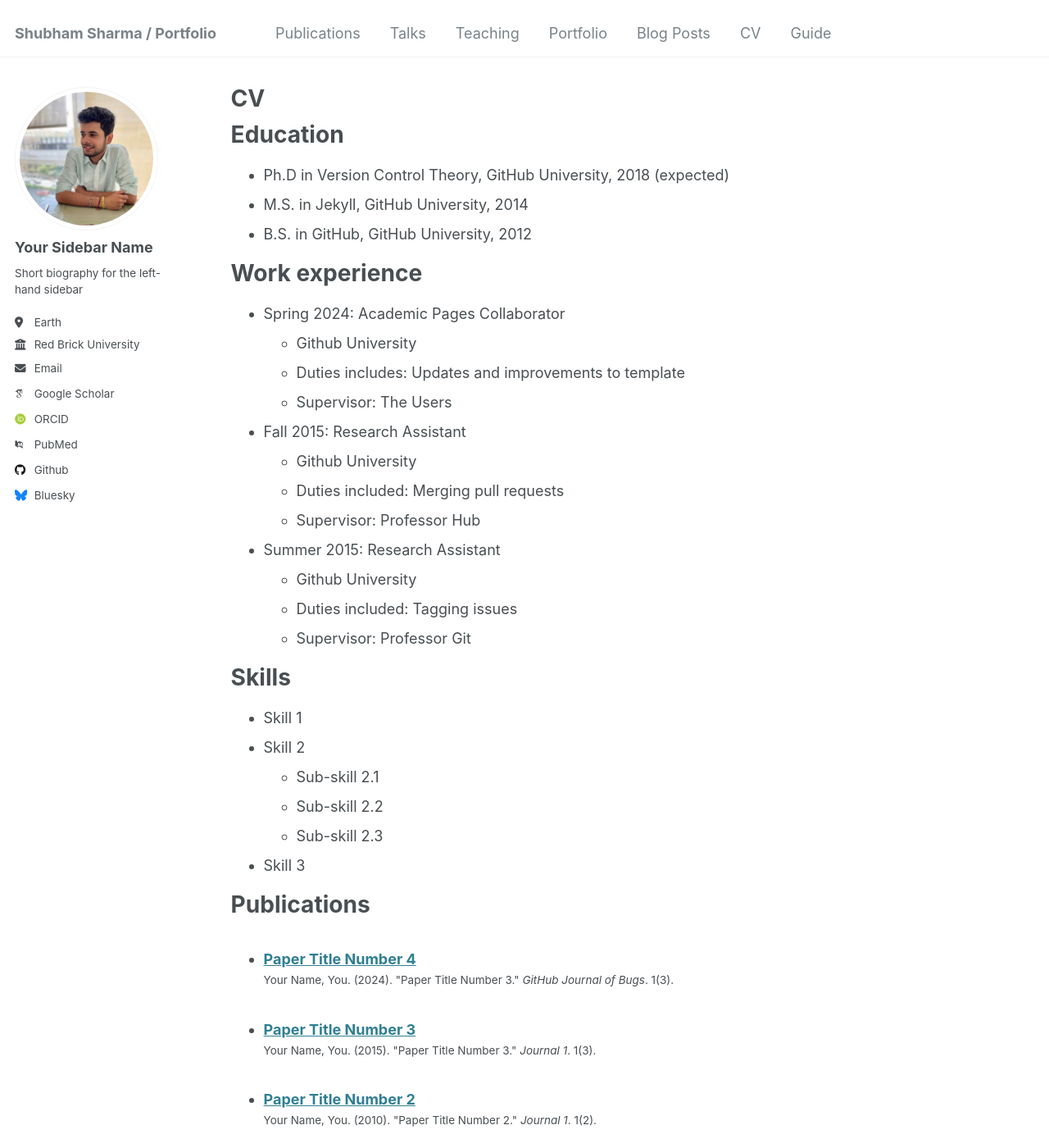
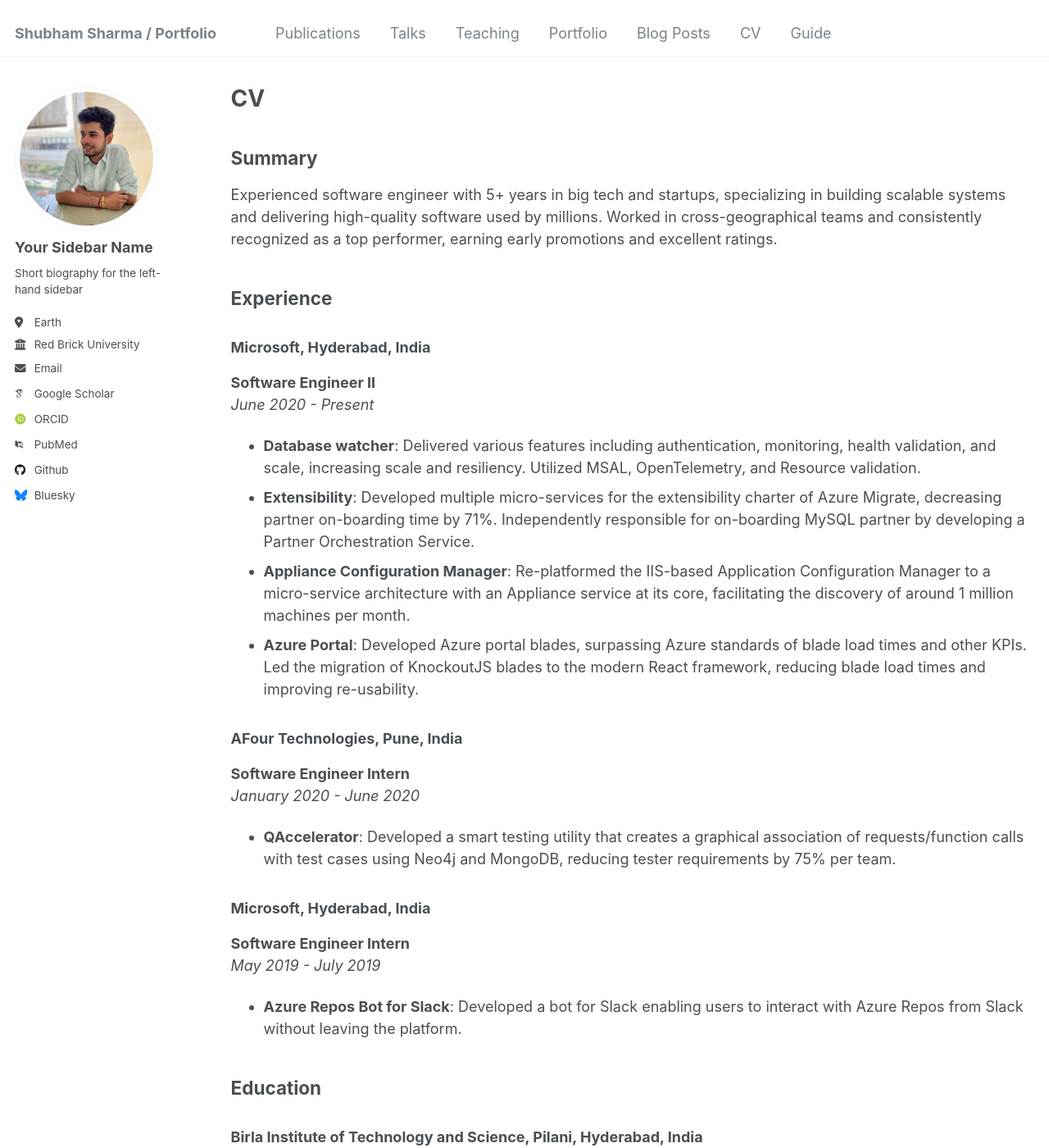
Before and after one commit to shubhamsrkdev/shubhamsrkdev.github.io, a Jekyll site: the page built from _pages/cv.md, in a window 1280 px wide and 1400 px high. Shown: the whole window at 82% size. Built offline with Jekyll 4.4.1, drawn with Linux system fonts in a browser that asks for light colours; some web fonts are replaced; some of the changed text lies outside the part shown.

Commit message:
Update cv.md

```diff
--- a/_pages/cv.md
+++ b/_pages/cv.md
@@ -7,58 +7,48 @@ redirect_from:
   - /resume
 ---
 
-{% include base_path %}
 
-Education
-======
-* Ph.D in Version Control Theory, GitHub University, 2018 (expected)
-* M.S. in Jekyll, GitHub University, 2014
-* B.S. in GitHub, GitHub University, 2012
+## Summary
 
-Work experience
-======
-* Spring 2024: Academic Pages Collaborator
-  * Github University
-  * Duties includes: Updates and improvements to template
-  * Supervisor: The Users
+Experienced software engineer with 5+ years in big tech and startups, specializing in building scalable systems and delivering high-quality software used by millions. Worked in cross-geographical teams and consistently recognized as a top performer, earning early promotions and excellent ratings.
 
-* Fall 2015: Research Assistant
-  * Github University
-  * Duties included: Merging pull requests
-  * Supervisor: Professor Hub
+## Experience
 
-* Summer 2015: Research Assistant
-  * Github University
-  * Duties included: Tagging issues
-  * Supervisor: Professor Git
+### Microsoft, Hyderabad, India
+**Software Engineer II**
+*June 2020 - Present*
 
-Skills
-======
-* Skill 1
-* Skill 2
-  * Sub-skill 2.1
-  * Sub-skill 2.2
-  * Sub-skill 2.3
-* Skill 3
+- **Database watcher**: Delivered various features including authentication, monitoring, health validation, and scale, increasing scale and resiliency. Utilized MSAL, OpenTelemetry, and Resource validation.
+- **Extensibility**: Developed multiple micro-services for the extensibility charter of Azure Migrate, decreasing partner on-boarding time by 71%. Independently responsible for on-boarding MySQL partner by developing a Partner Orchestration Service.
+- **Appliance Configuration Manager**: Re-platformed the IIS-based Application Configuration Manager to a micro-service architecture with an Appliance service at its core, facilitating the discovery of around 1 million machines per month.
+- **Azure Portal**: Developed Azure portal blades, surpassing Azure standards of blade load times and other KPIs. Led the migration of KnockoutJS blades to the modern React framework, reducing blade load times and improving re-usability.
 
-Publications
-======
-  <ul>{% for post in site.publications reversed %}
-    {% include archive-single-cv.html %}
-  {% endfor %}</ul>
+### AFour Technologies, Pune, India
+**Software Engineer Intern**
+*January 2020 - June 2020*
 
-Talks
-======
-  <ul>{% for post in site.talks reversed %}
-    {% include archive-single-talk-cv.html  %}
-  {% endfor %}</ul>
+- **QAccelerator**: Developed a smart testing utility that creates a graphical association of requests/function calls with test cases using Neo4j and MongoDB, reducing tester requirements by 75% per team.
 
-Teaching
-======
-  <ul>{% for post in site.teaching reversed %}
-    {% include archive-single-cv.html %}
-  {% endfor %}</ul>
+### Microsoft, Hyderabad, India
+**Software Engineer Intern**
+*May 2019 - July 2019*
 
-Service and leadership
-======
-* Currently signed in to 43 different slack teams
+- **Azure Repos Bot for Slack**: Developed a bot for Slack enabling users to interact with Azure Repos from Slack without leaving the platform.
+
+## Education
+
+### Birla Institute of Technology and Science, Pilani, Hyderabad, India
+**Bachelor of Engineering**
+*August 2016 – June 2020*
+
+## Projects
+
+- **Artificial Intelligence (GPT) powered migrate assessments**:
+  - Developed an alternative form of SKU and Disk assessment to replace existing methods of CPU benchmarking and performance calculation.
+  - Fine-tuned the application on traditional performance data and public documentation with Curie as the base model.
+
+## Programming Skills
+
+- **Languages**: C#, Java, JavaScript, Python, Typescript
+- **Frameworks**: ASP.NET Core, Bootstrap, CosmosDB (NoSQL), Django, Grafana, Kafka, Kubernetes, KnockoutJS, MongoDB, MySQL, Neo4j, NodeJS, OpenTelemetry, React, Service Fabric, SQL
+- **Developer Tools**: Amazon Web Services, Azure, Copilot, Docker, Git, GitHub, Jira, PowerBI, Visual Studio
```
